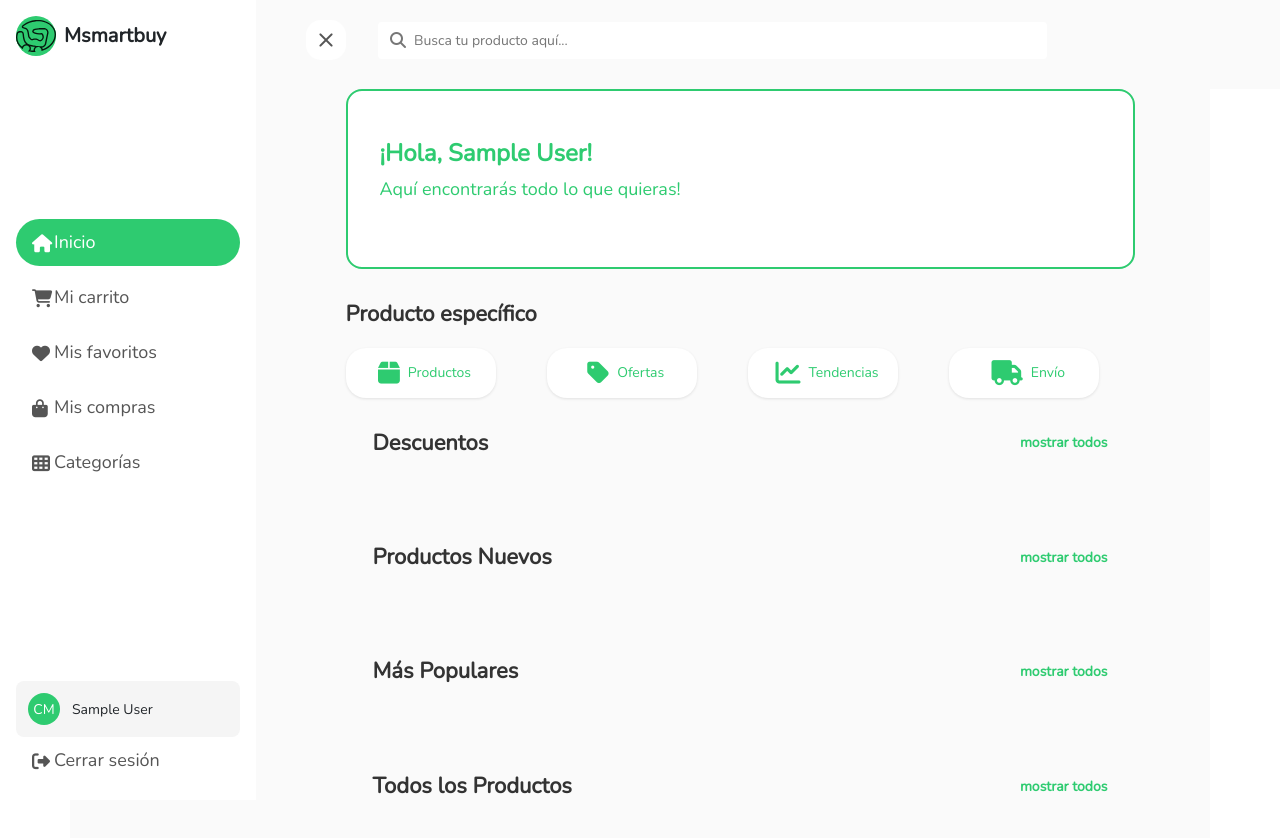
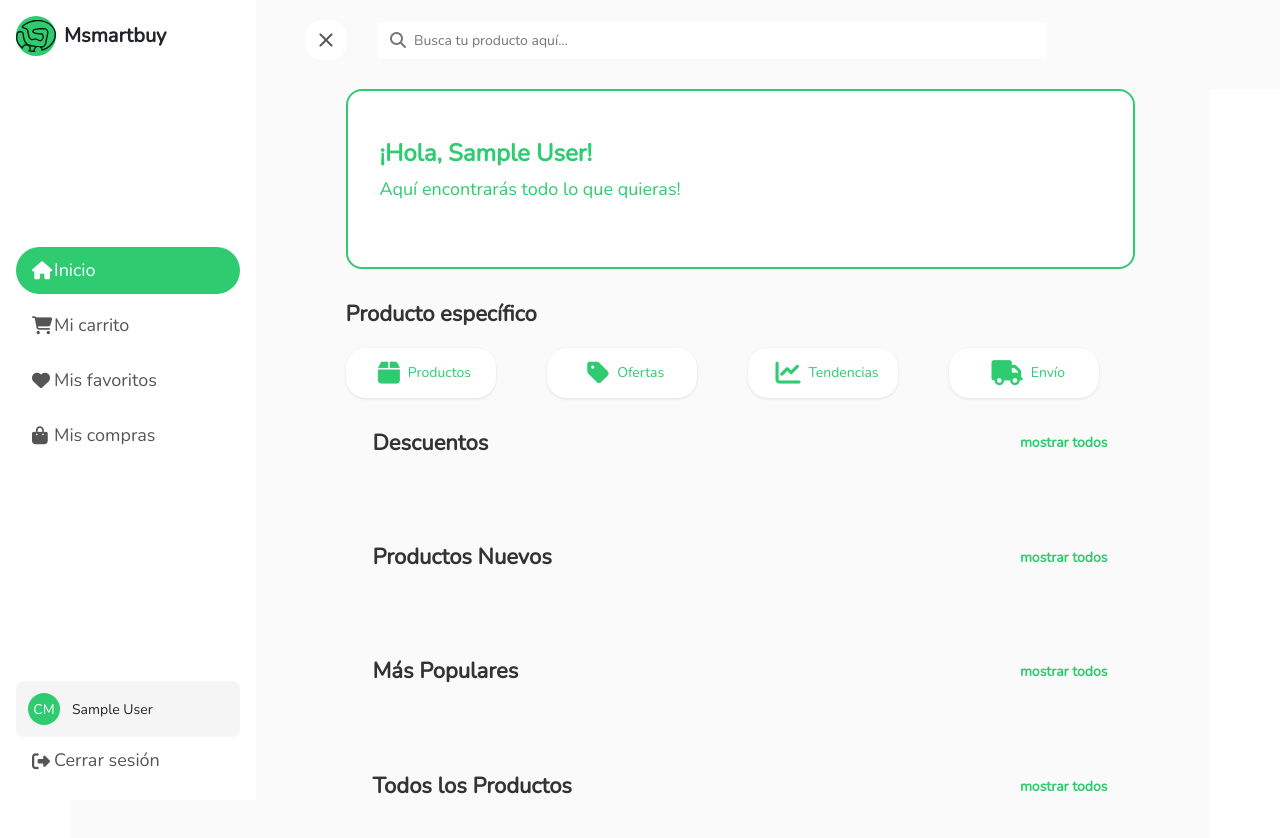
Before and after one commit to Ciricundio/Msmartbuy, a PHP site: page /view/home/home.php in a window 1280 px wide. Shown: the top 838 px of the page. Run offline with PHP 8.4, Linux system fonts and the light colour scheme; the visitor is signed in with stand-in values (Sample User, id 1); data that the repository does not hold is empty.

Commit message:
Se borra el apartado de categoria

```diff
--- a/view/home/home.php
+++ b/view/home/home.php
@@ -361,10 +361,6 @@ $productos = $stmt->fetch_all(MYSQLI_ASSOC);
                 <button class="nav-button" onclick="window.location.href='../compras/mis_compras.php'">
                     <i class="fas fa-shopping-bag"></i>
                     Mis compras
-                </button>
-                <button class="nav-button">
-                    <i class="fas fa-th"></i>
-                    Categorías
                 </button>
 
             </nav>
```
